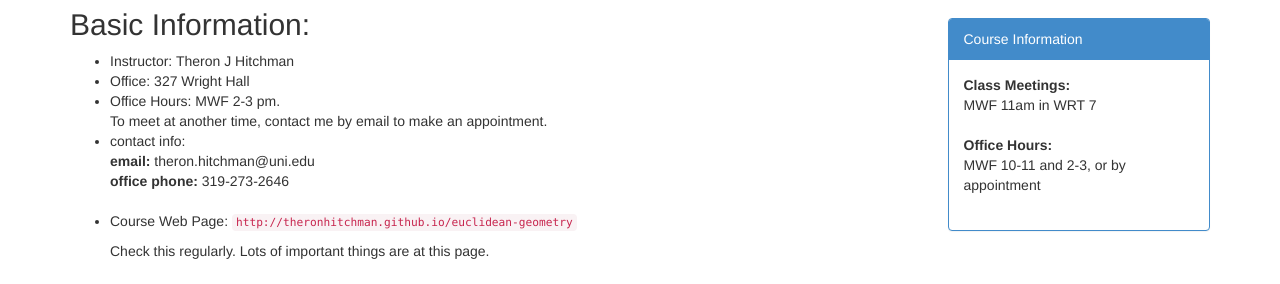
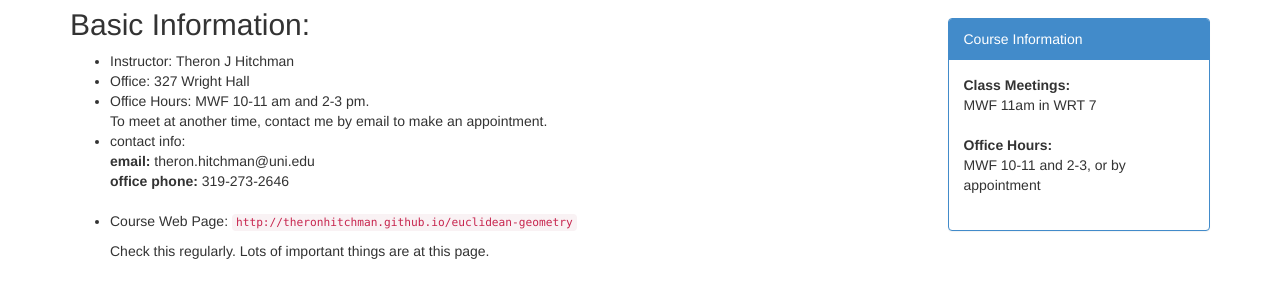
Before and after one commit to theronhitchman/euclidean-geometry, a Jekyll site: the page built from syllabus/index.md, in a window 1280 px wide and 900 px high. Shown: the part 455-739 px from the top of the window. Built offline with Jekyll 4.4.1, drawn with Linux system fonts in a browser that asks for light colours; nearby versions of some CDN libraries.

Commit message:
update office hours on syllabus

```diff
--- a/syllabus/index.md
+++ b/syllabus/index.md
@@ -30,7 +30,7 @@ questions.
 
 - Instructor: 		Theron J Hitchman
 - Office: 		327 Wright Hall
-- Office Hours: 	MWF  2-3 pm.
+- Office Hours: 	MWF  10-11 am and 2-3 pm.
   To meet at another time, contact me by email to make an appointment.
 - contact info:
   <address>
```
